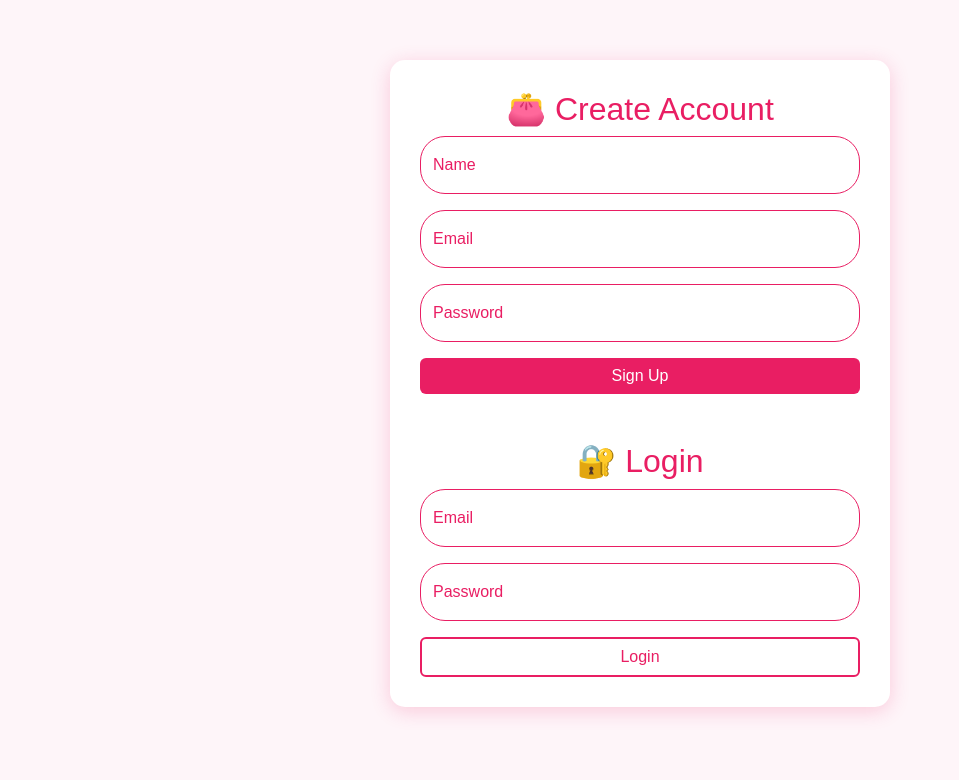
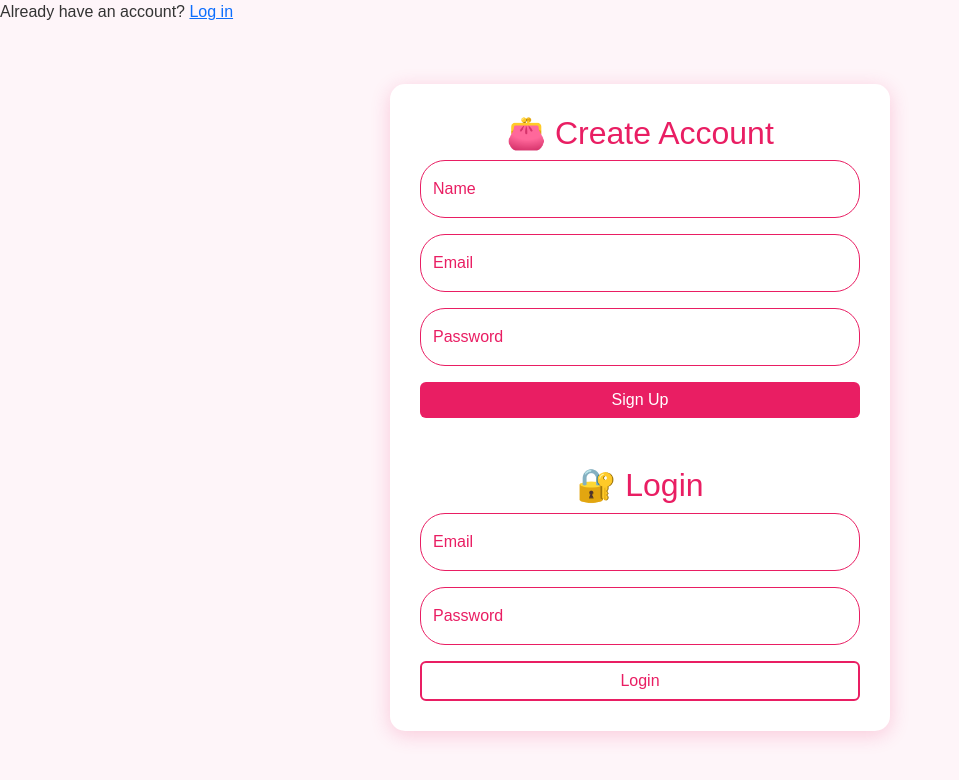
Before and after one commit to Ed2149/glow-some-more, a website: page signup.html in a window 1280 px wide. Shown: the whole page, without its empty margins (0-959 px from the left). Drawn offline with nearby package versions, Linux system fonts and the light colour scheme.

Commit message:
Update signup.html

```diff
--- a/signup.html
+++ b/signup.html
@@ -6,6 +6,8 @@
   <title>GlowSomeMore | Account</title>
   <link href="https://cdn.jsdelivr.net/npm/bootstrap@5.3.0/dist/css/bootstrap.min.css" rel="stylesheet">
   <link rel="stylesheet" href="signup.css"/>
+  <p>Already have an account? <a href="login.html">Log in</a></p>
+
 </head>
 <body>
   <div class="container" style="max-width: 500px; margin: 60px auto;">
```
